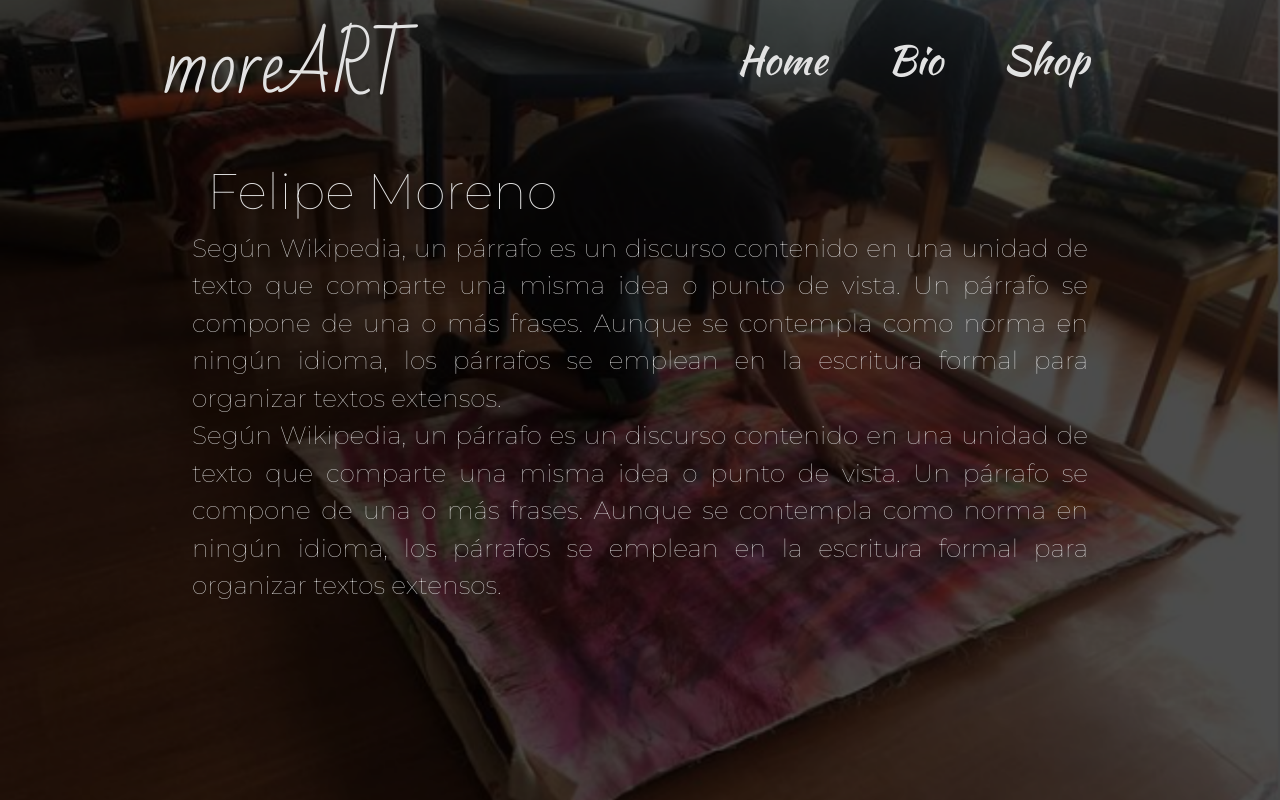
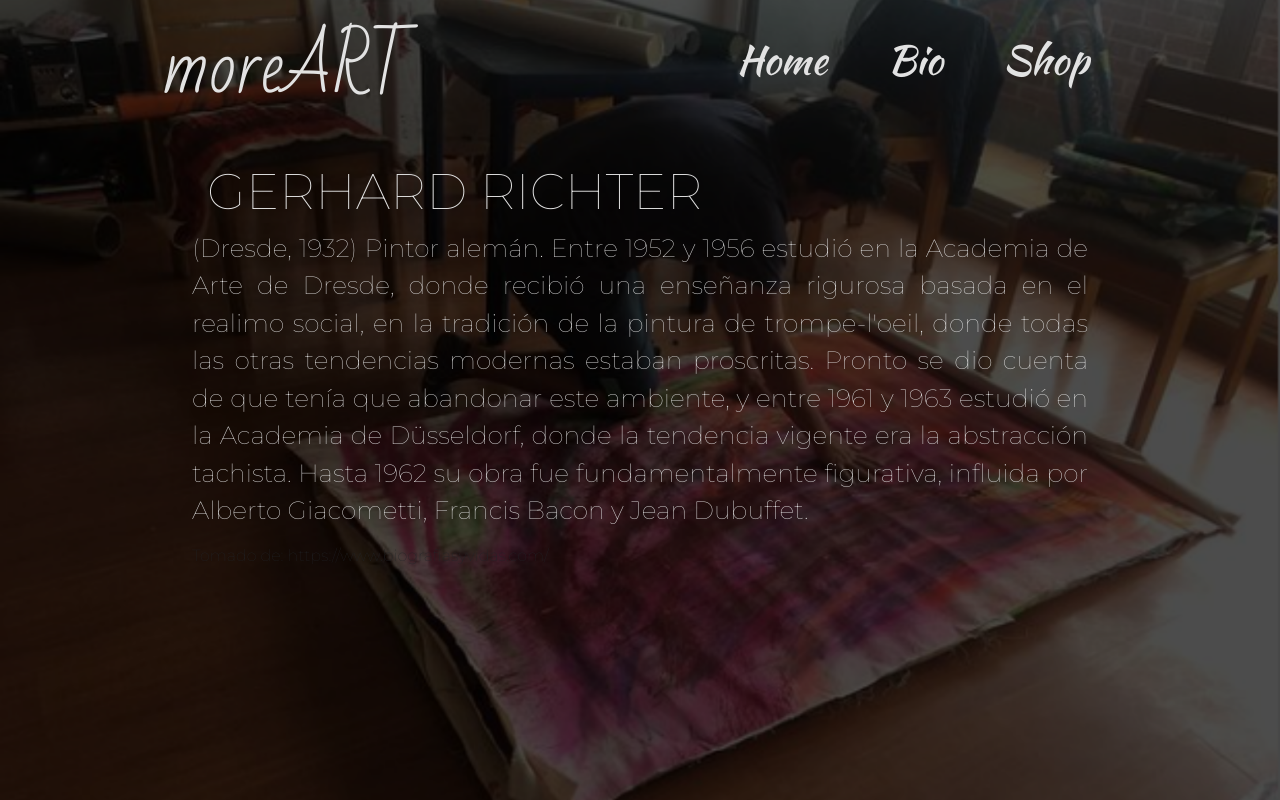
Before and after one commit to davidcuellard/js-ecommerce, a website: page pages/bio.html in a window 1280 px wide. Drawn offline with nearby package versions, Linux system fonts and the light colour scheme.

Commit message:
final product

```diff
--- a/pages/bio.html
+++ b/pages/bio.html
@@ -42,21 +42,13 @@
       </header>
 
       <div class="bio">
-        <h2>Felipe Moreno</h2>
+        <h2>GERHARD RICHTER</h2>
         <p>
-          Según Wikipedia, un párrafo es un discurso contenido en una unidad
-          de texto que comparte una misma idea o punto de vista. Un párrafo se
-          compone de una o más frases. Aunque se contempla como norma en
-          ningún idioma, los párrafos se emplean en la escritura formal para
-          organizar textos extensos.
+          (Dresde, 1932) Pintor alemán. Entre 1952 y 1956 estudió en la Academia de Arte de Dresde, donde recibió una enseñanza rigurosa basada en el realimo social, en la tradición de la pintura de trompe-l'oeil, donde todas las otras tendencias modernas estaban proscritas. Pronto se dio cuenta de que tenía que abandonar este ambiente, y entre 1961 y 1963 estudió en la Academia de Düsseldorf, donde la tendencia vigente era la abstracción tachista. Hasta 1962 su obra fue fundamentalmente figurativa, influida por Alberto Giacometti, Francis Bacon y Jean Dubuffet.
+
           <br>
-          Según Wikipedia, un párrafo es un discurso contenido en una unidad
-          de texto que comparte una misma idea o punto de vista. Un párrafo se
-          compone de una o más frases. Aunque se contempla como norma en
-          ningún idioma, los párrafos se emplean en la escritura formal para
-          organizar textos extensos.
-
         </p>
+        <h6>Tomado de: https://www.biografiasyvidas.com/ </h6>
 
       </div>
 
```
